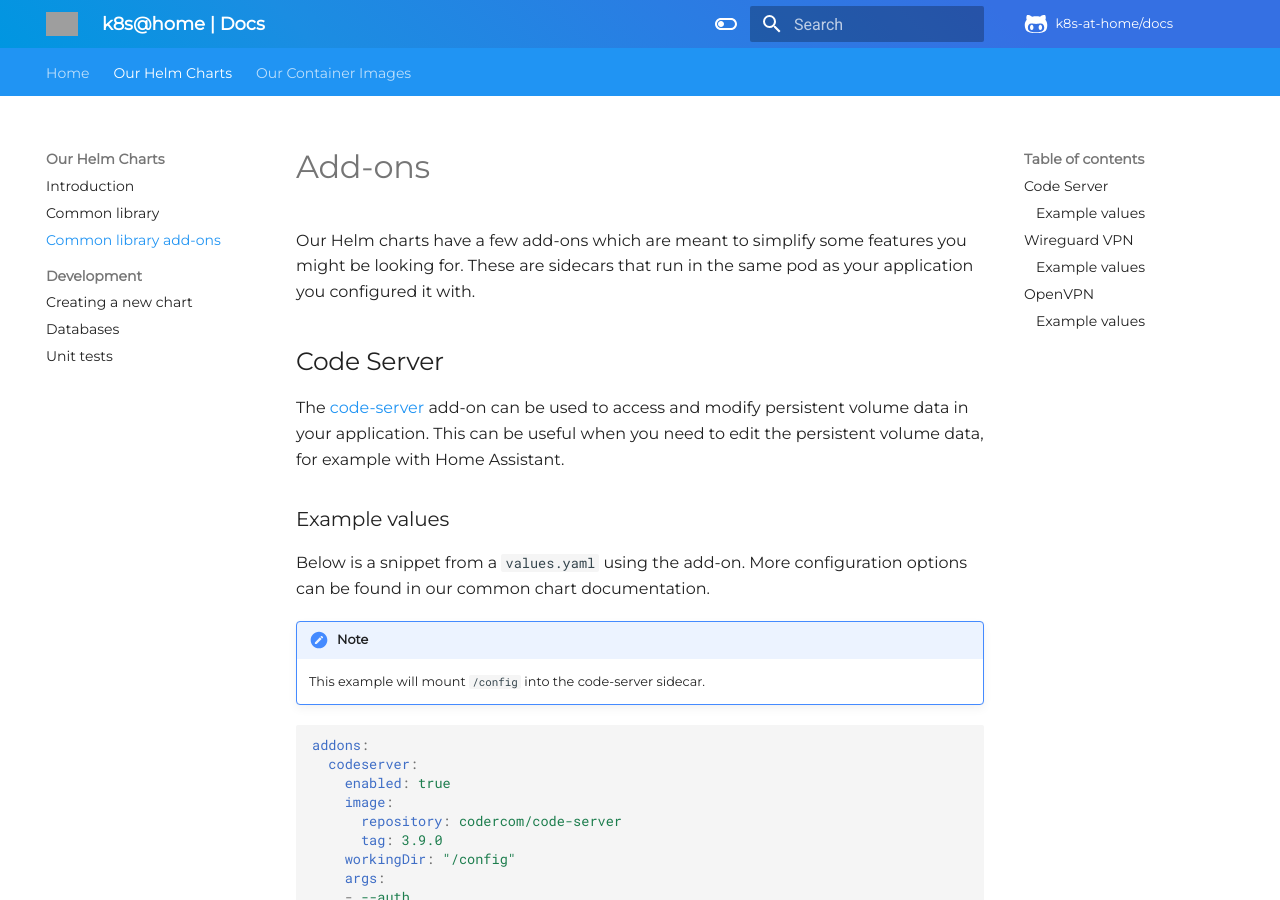
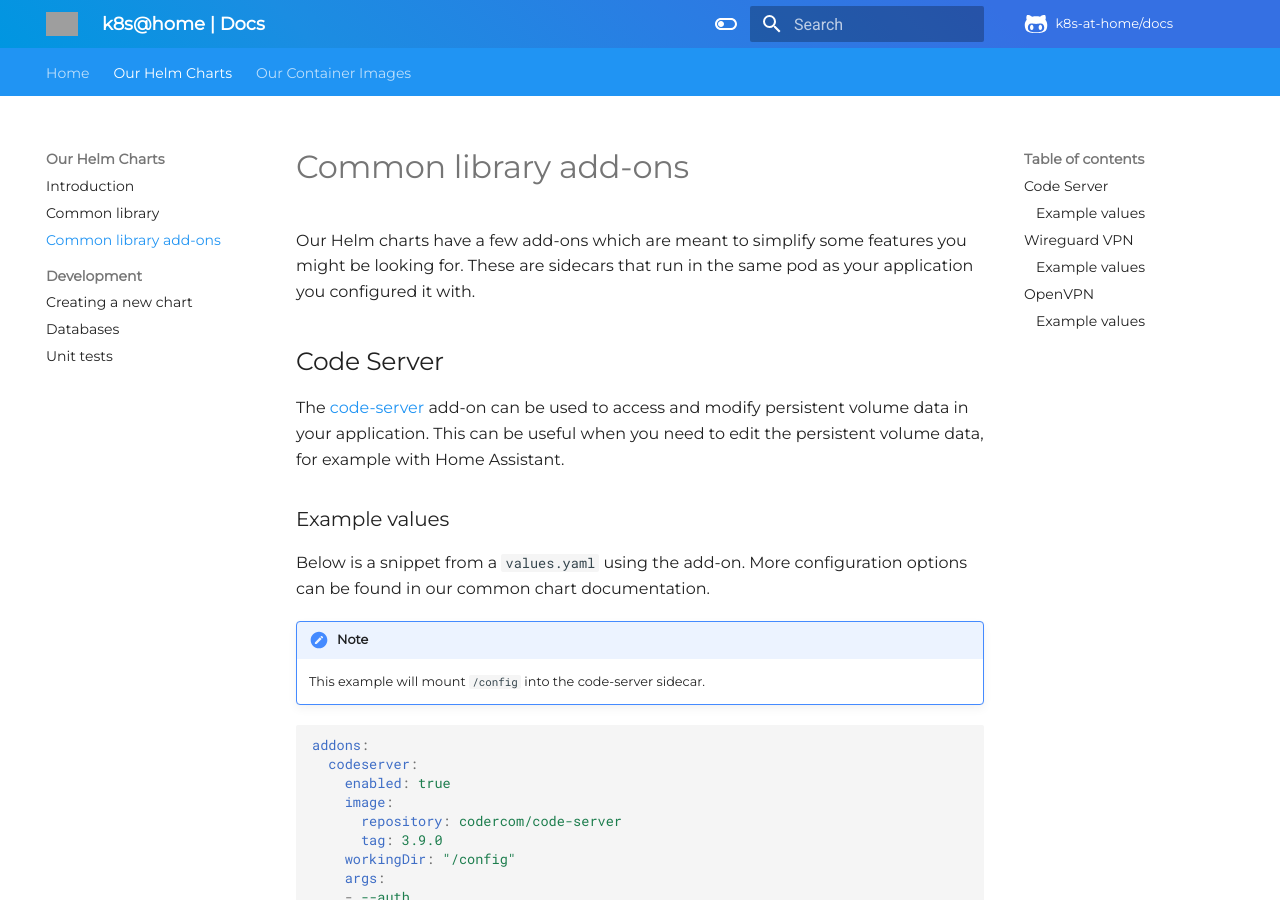
Before and after one commit to nicholaswilde/docs, an MkDocs documentation site: the page built from docs/our-helm-charts/common-library-add-ons.md, in a window 1280 px wide and 900 px high. Built offline with MkDocs 1.6.1 and Material for MkDocs 9.7.7, drawn with Linux system fonts in a browser that asks for light colours; comment, search, counter and statistics services are not loaded; grey boxes are pictures that could not be loaded.

Commit message:
Changed header to match TOC
Signed-off-by: Nicholas Wilde <ncwilde43@gmail.com>

```diff
--- a/docs/our-helm-charts/common-library-add-ons.md
+++ b/docs/our-helm-charts/common-library-add-ons.md
@@ -1,4 +1,4 @@
-# Add-ons
+# Common library add-ons
 
 Our Helm charts have a few add-ons which are meant to simplify some features you might be looking for. These are sidecars that run in the same pod as your application you configured it with.
 
```
